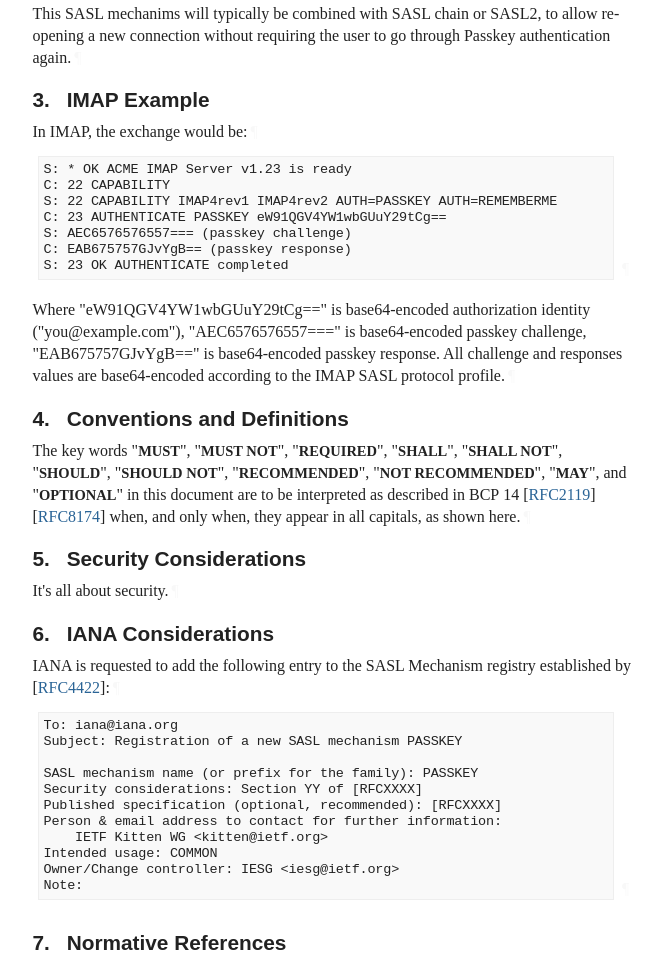
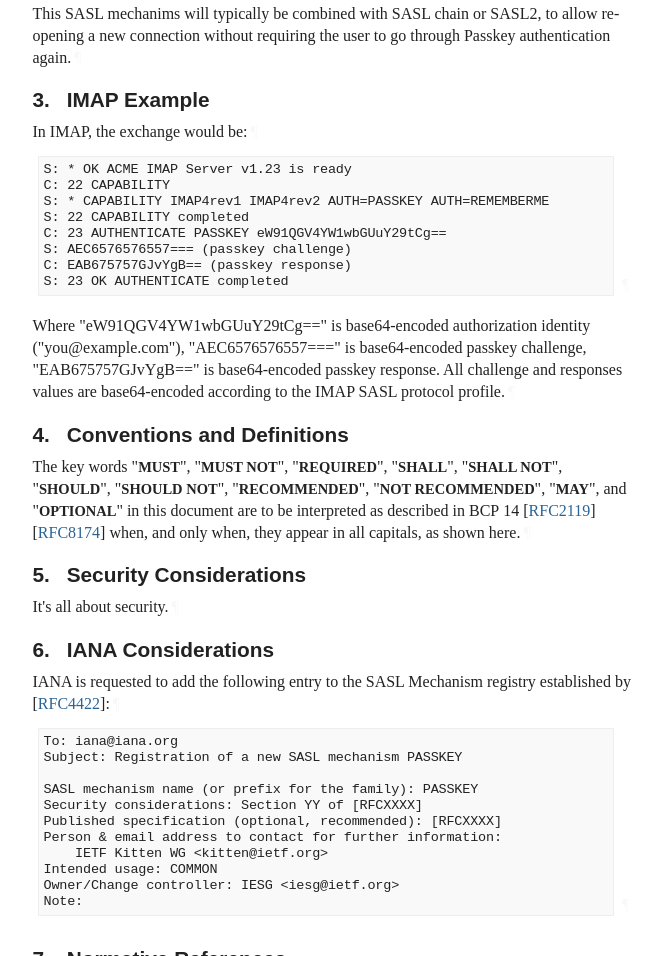
Before and after one commit to benbucksch/sasl-passkey, a plain HTML site: page draft-bucksch-sasl-passkey.html in a window 1280 px wide. Shown: the part 2485-3441 px from the top of the page, without its empty margins (92-754 px from the left). Drawn offline with Linux system fonts and the light colour scheme; a web font is replaced by a local one.

Commit message:
Script updating gh-pages from ff2d5d4. [ci skip]

```diff
--- a/draft-bucksch-sasl-passkey.html
+++ b/draft-bucksch-sasl-passkey.html
@@ -1328,7 +1328,8 @@ the user to go through Passkey authentication again.<a href="#section-2.1-13" cl
 <pre>
 S: * OK ACME IMAP Server v1.23 is ready
 C: 22 CAPABILITY
-S: 22 CAPABILITY IMAP4rev1 IMAP4rev2 AUTH=PASSKEY AUTH=REMEMBERME
+S: * CAPABILITY IMAP4rev1 IMAP4rev2 AUTH=PASSKEY AUTH=REMEMBERME
+S: 22 CAPABILITY completed
 C: 23 AUTHENTICATE PASSKEY eW91QGV4YW1wbGUuY29tCg==
 S: AEC6576576557=== (passkey challenge)
 C: EAB675757GJvYgB== (passkey response)
```
Also changed, not shown: draft-bucksch-sasl-passkey.txt.
